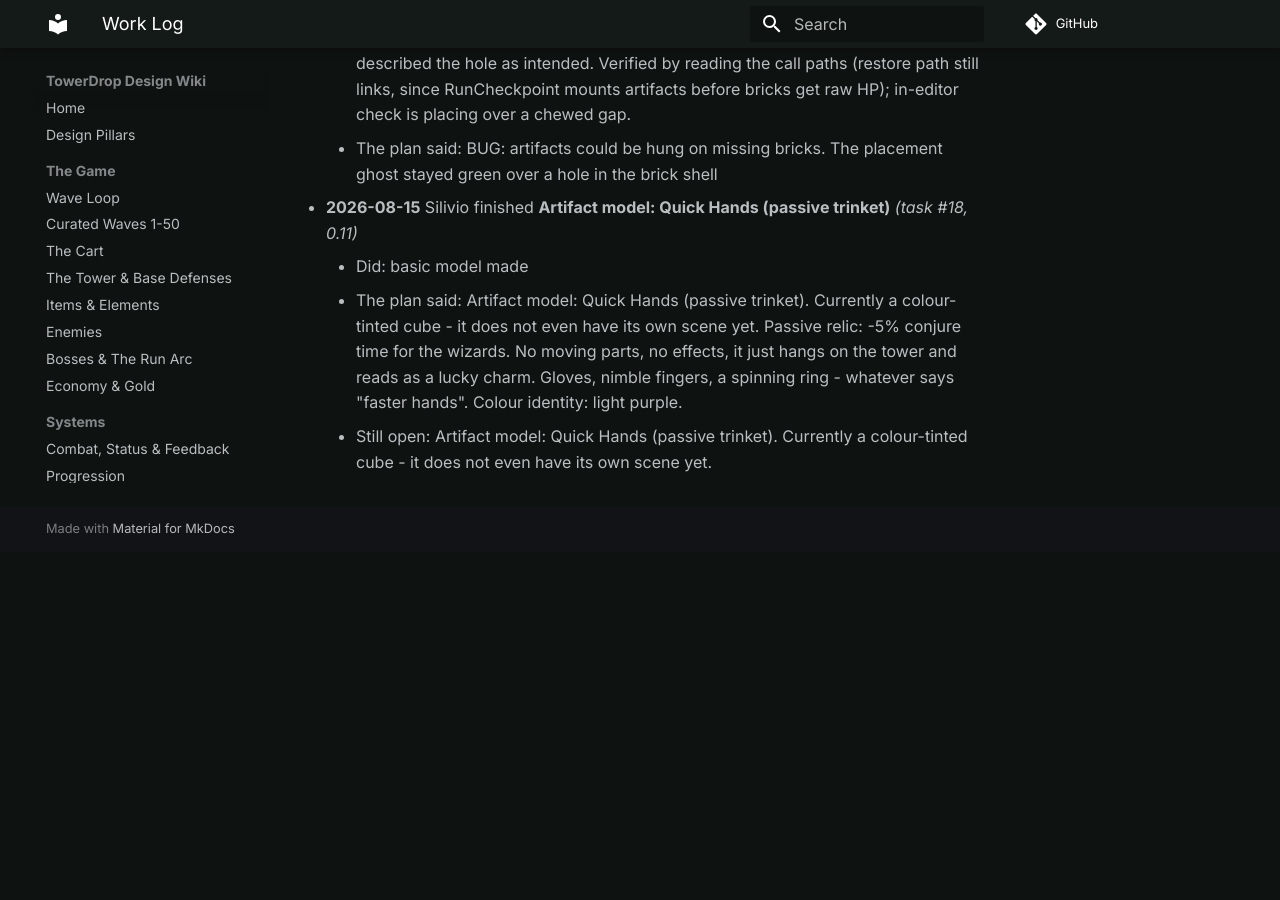
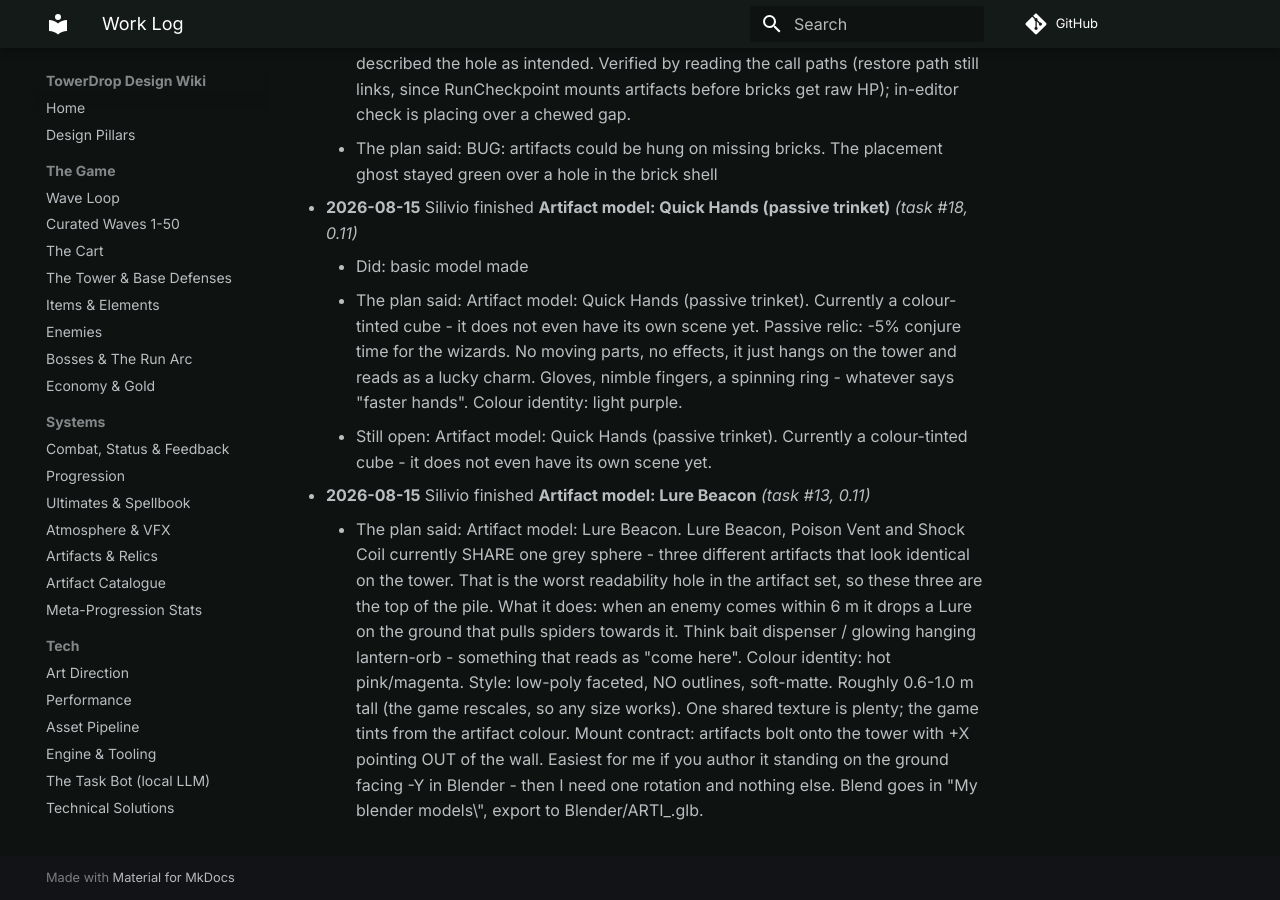
Before and after one commit to cap7n/towerdrop-docs, an MkDocs documentation site: the page built from docs/project/log.md, in a window 1280 px wide and 900 px high, scrolled down 1848 px. Built offline with MkDocs 1.6.1 and Material for MkDocs 9.7.7, drawn with Linux system fonts in a browser that asks for light colours; comment, search, counter and statistics services are not loaded; before the commit the page ends 2400 px from its top, so only the background shows below that.

Commit message:
log: Artifact model: Lure Beacon (task #13)

```diff
--- a/docs/project/log.md
+++ b/docs/project/log.md
@@ -32,3 +32,5 @@
     - Did: basic model made
     - The plan said: Artifact model: Quick Hands (passive trinket). Currently a colour-tinted cube - it does not even have its own scene yet. Passive relic: -5% conjure time for the wizards. No moving parts, no effects, it just hangs on the tower and reads as a lucky charm. Gloves, nimble fingers, a spinning ring - whatever says "faster hands". Colour identity: light purple.
     - Still open: Artifact model: Quick Hands (passive trinket). Currently a colour-tinted cube - it does not even have its own scene yet.
+- **2026-08-15** Silivio finished **Artifact model: Lure Beacon** _(task #13, 0.11)_
+    - The plan said: Artifact model: Lure Beacon. Lure Beacon, Poison Vent and Shock Coil currently SHARE one grey sphere - three different artifacts that look identical on the tower. That is the worst readability hole in the artifact set, so these three are the top of the pile. What it does: when an enemy comes within 6 m it drops a Lure on the ground that pulls spiders towards it. Think bait dispenser / glowing hanging lantern-orb - something that reads as "come here". Colour identity: hot pink/magenta. Style: low-poly faceted, NO outlines, soft-matte. Roughly 0.6-1.0 m tall (the game rescales, so any size works). One shared texture is plenty; the game tints from the artifact colour. Mount contract: artifacts bolt onto the tower with +X pointing OUT of the wall. Easiest for me if you author it standing on the ground facing -Y in Blender - then I need one rotation and nothing else. Blend goes in "My blender models\", export to Blender/ARTI_<Name>.glb.
```
